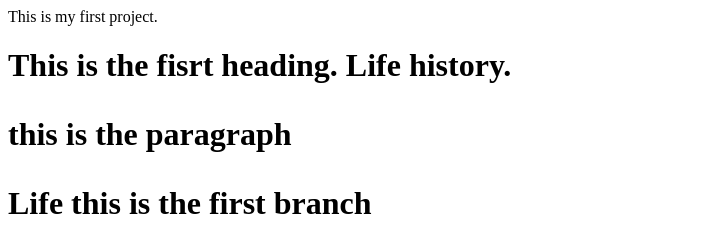
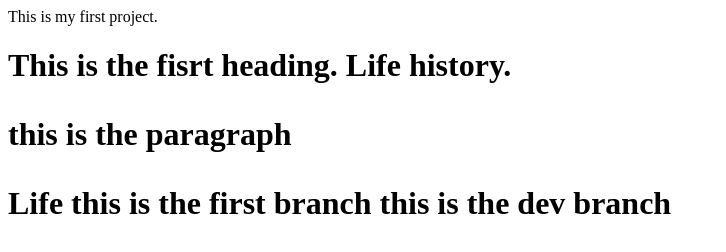
Before and after one commit to Deepa17630/project-P, a plain HTML site: page project2.html in a window 1280 px wide. Shown: the whole page, without its empty margins (0-726 px from the left). Drawn offline with Linux system fonts and the light colour scheme.

Commit message:
first branch

```diff
--- a/project2.html
+++ b/project2.html
@@ -9,6 +9,7 @@
 
             <h>Life</h>
             <h>this is the first branch</h>
+            <h>this is the dev branch</h>
 
         </h1>
 </html
```
